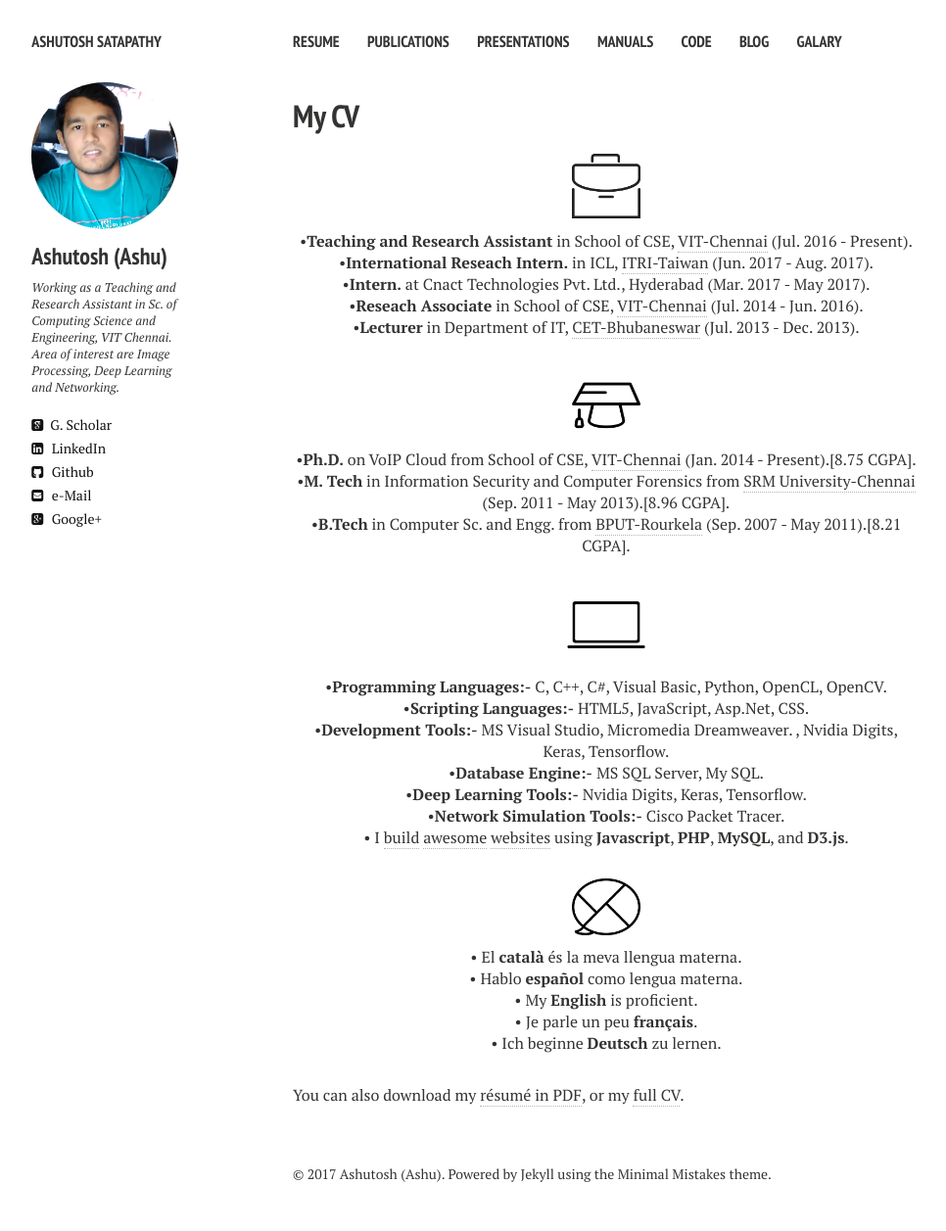
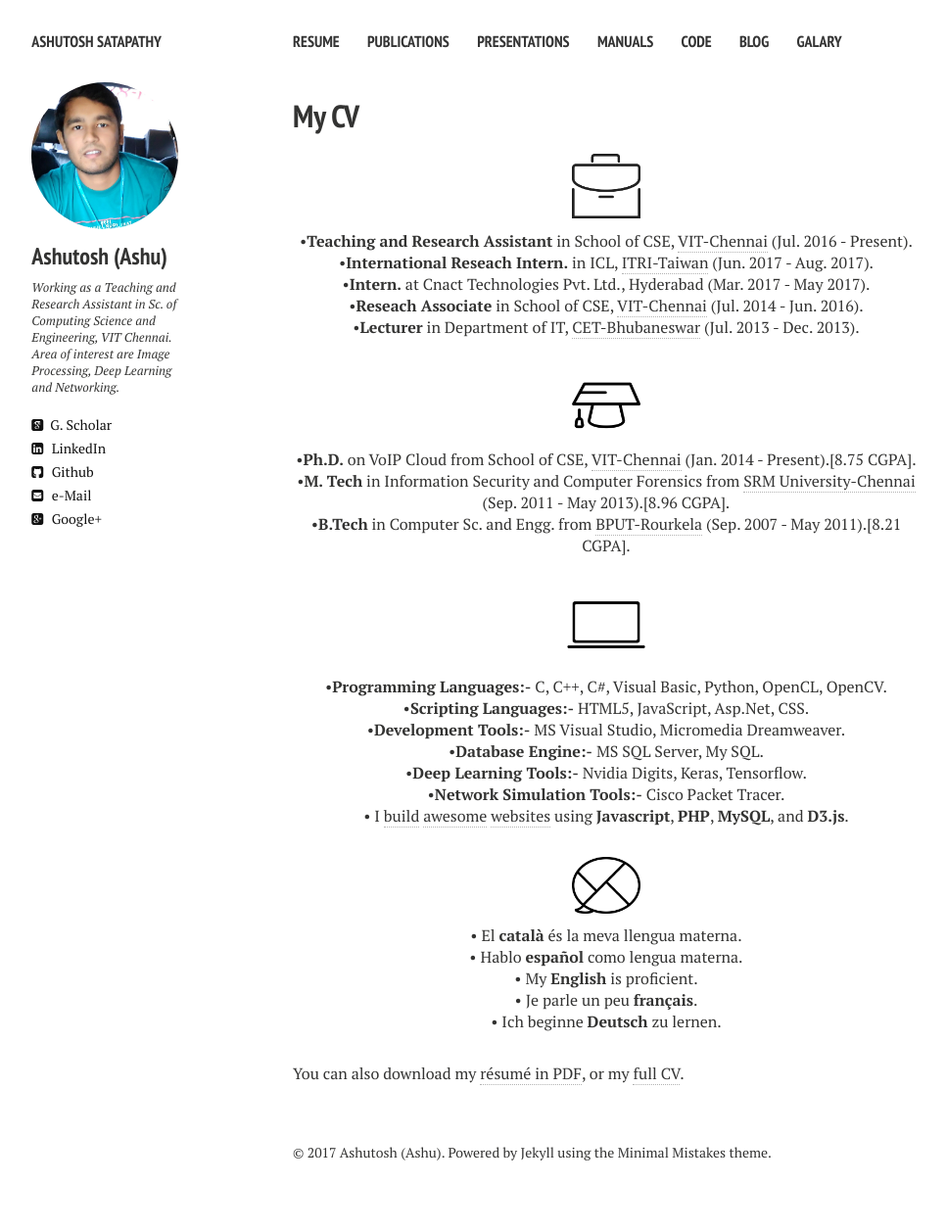
Before and after one commit to ashutoshsatapathy1990/ashutoshsatapathy1990.github.io, a Jekyll site: the page built from cv.md, in a window 1280 px wide. Shown: the whole page at 98% size, without its empty margins (21-987 px from the left). Built offline with Jekyll 4.4.1, drawn with Linux system fonts in a browser that asks for light colours; nearby versions of some CDN libraries; after the commit the page ends 1235 px from its top, so only the background shows below that.

Commit message:
Update cv.html

```diff
--- a/_layouts/cv.html
+++ b/_layouts/cv.html
@@ -59,7 +59,7 @@
     <p align="center" class=bottom-small><img src="{{ site.url }}/images/CV/computer2.png" alt="Computer Skills" width="80" height="80"></p>
     <p align="center">&#8226<strong>Programming Languages:-</strong> C, C++, C#, Visual Basic, Python, OpenCL, OpenCV.</p>
     <p align="center">&#8226<strong>Scripting Languages:-</strong> HTML5, JavaScript, Asp.Net, CSS.</p>
-    <p align="center">&#8226<strong>Development Tools:-</strong> MS Visual Studio, Micromedia Dreamweaver. , Nvidia Digits, Keras, Tensorflow.</p>
+    <p align="center">&#8226<strong>Development Tools:-</strong> MS Visual Studio, Micromedia Dreamweaver.</p>
     <p align="center">&#8226<strong>Database Engine:-</strong> MS SQL Server, My SQL.</p>
     <p align="center">&#8226<strong>Deep Learning Tools:-</strong> Nvidia Digits, Keras, Tensorflow.</p>
     <p align="center">&#8226<strong>Network Simulation Tools:-</strong> Cisco Packet Tracer.</p>
```
